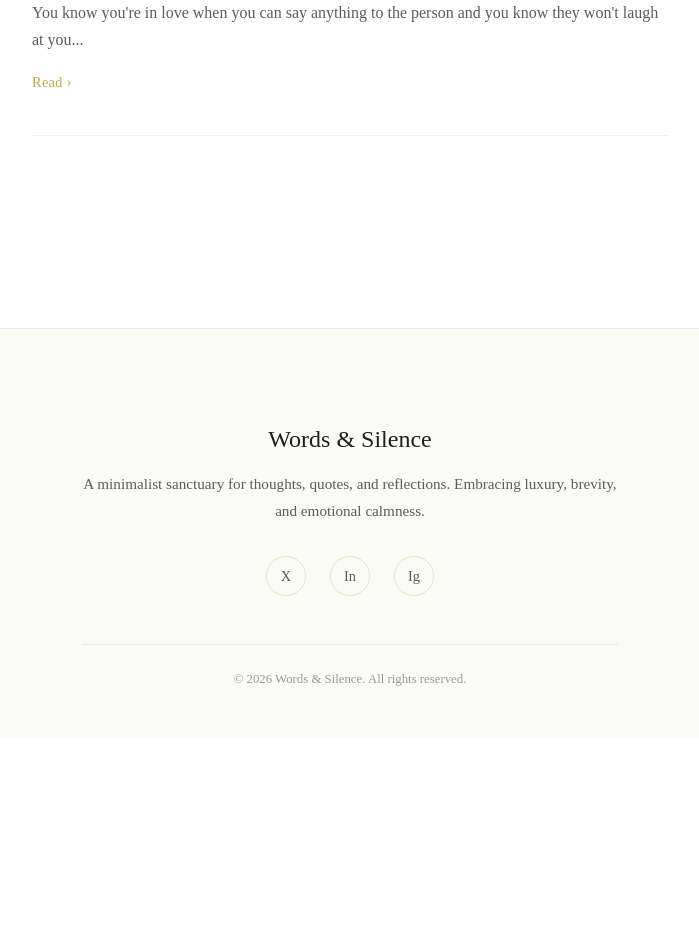
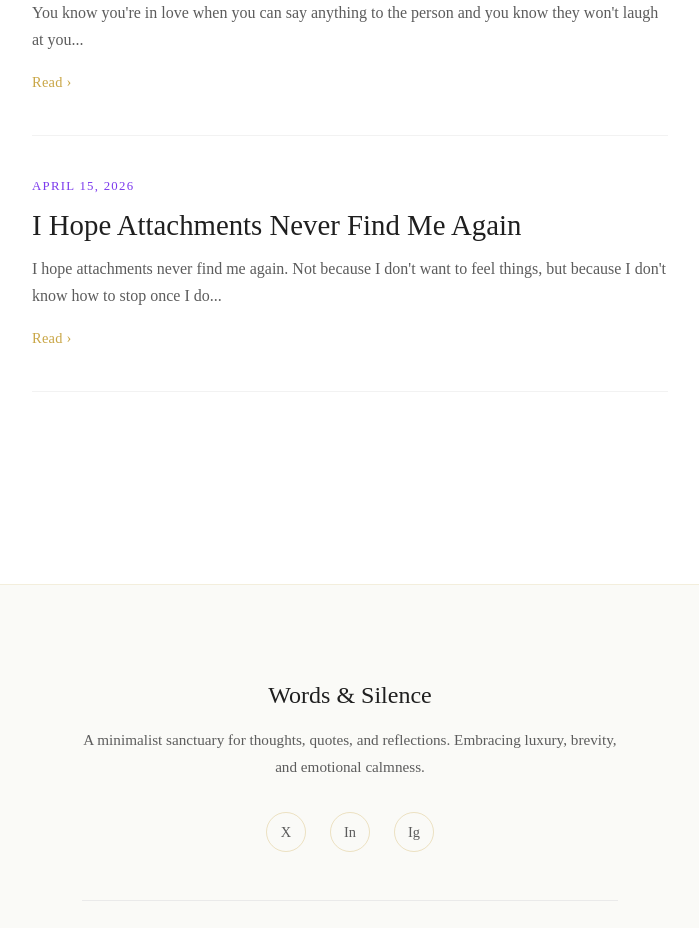
Before and after one commit to AyushSingh360/Words-Sanctuary, a Next.js app: page /writings in a window 1280 px wide. Shown: the part 920-1848 px from the top of the page, without its empty margins (290-989 px from the left). Before the commit the page ends 1658 px from the top, so only its background shows below. Built offline with nearby package versions, Linux system fonts and the light colour scheme; a web font is replaced by a local one.

Commit message:
feat: add Writing interface and initial collection of writings data

```diff
--- a/src/app/writings/data.ts
+++ b/src/app/writings/data.ts
@@ -48,6 +48,22 @@ export const writings: Writing[] = [
     ],
     signature: '~ash',
   },
+  {
+    slug: 'i-hope-attachments-never-find-me',
+    title: 'I Hope Attachments Never Find Me Again',
+    date: 'April 15, 2026',
+    excerpt:
+      "I hope attachments never find me again. Not because I don\u0027t want to feel things, but because I don\u0027t know how to stop once I do...",
+    paragraphs: [
+      "I hope attachments never find me again. Not because I don\u0027t want to feel things, but because I don\u0027t know how to stop once I do. I don\u0027t know how to stay \"a little\" attached. It\u0027s always everything\u2014every thought, every moment, every small detail.",
+      "I start noticing things I shouldn\u0027t, remembering things they probably forgot, waiting in ways I never admit out loud. And the worst part is\u2026 I don\u0027t even realize when it\u0027s happening.",
+      "It just slowly becomes a habit\u2014caring a little more than I should, staying a little longer than I need to. Until one day, they\u0027re just a part of my day without trying\u2026 and I\u0027m there, without knowing how to step back.",
+      "And when it ends\u2014it\u0027s never simple for me. I don\u0027t know how to \"just move on.\" I don\u0027t know how to act like it didn\u0027t mean anything. I carry it. In the little things, in the silence, in the moments that suddenly feel empty.",
+      "That\u0027s why I\u0027m scared of it now. Because I know myself\u2026 I won\u0027t leave easily, I won\u0027t stop caring halfway, and I won\u0027t be okay when it\u0027s over.",
+      "So yeah\u2026 I hope attachments never find me again. Because I don\u0027t think I have it in me to lose someone like that twice.",
+    ],
+    signature: '~ash',
+  },
 ];
 
 export function getWritingBySlug(slug: string): Writing | undefined {
```
